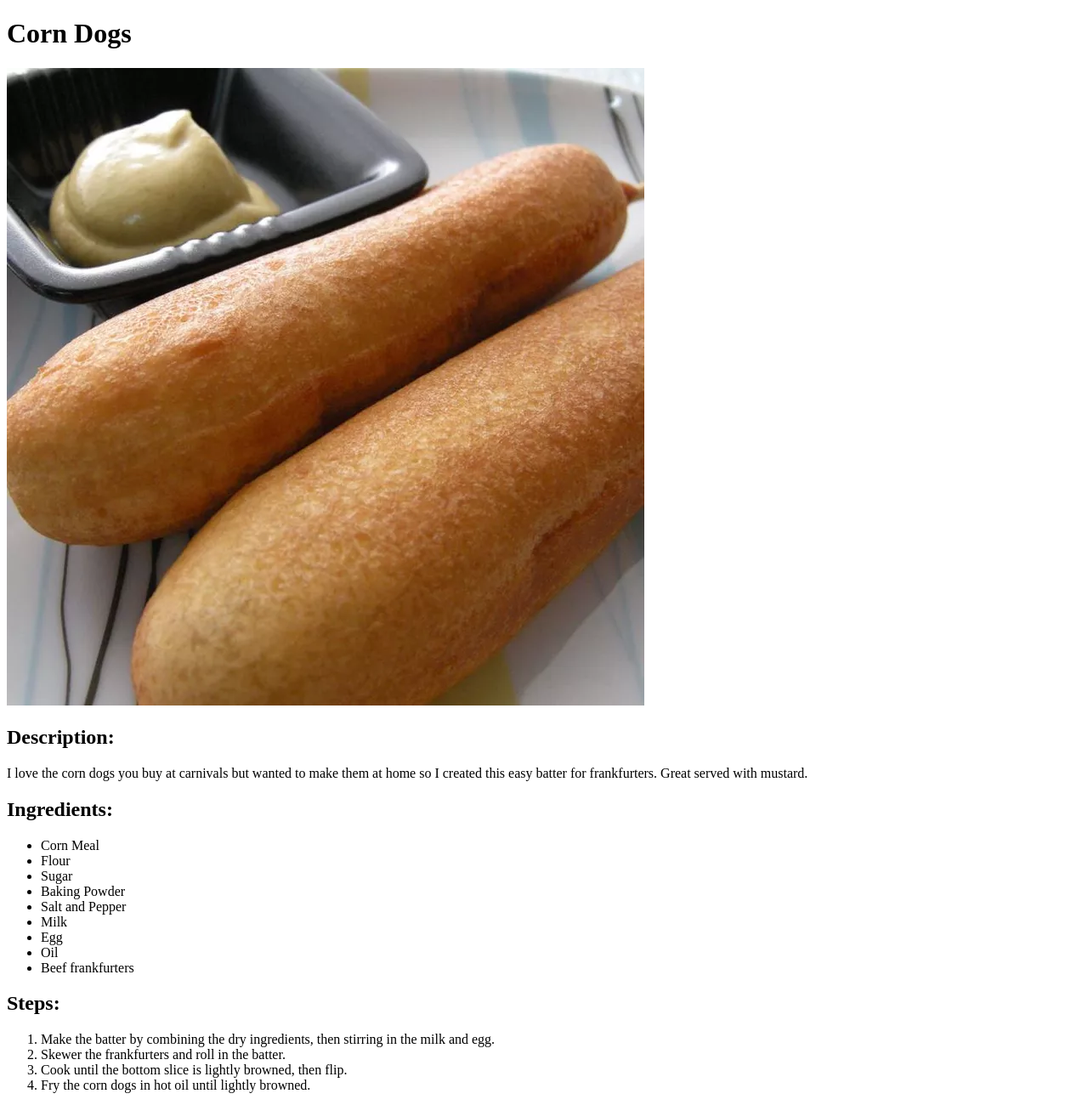
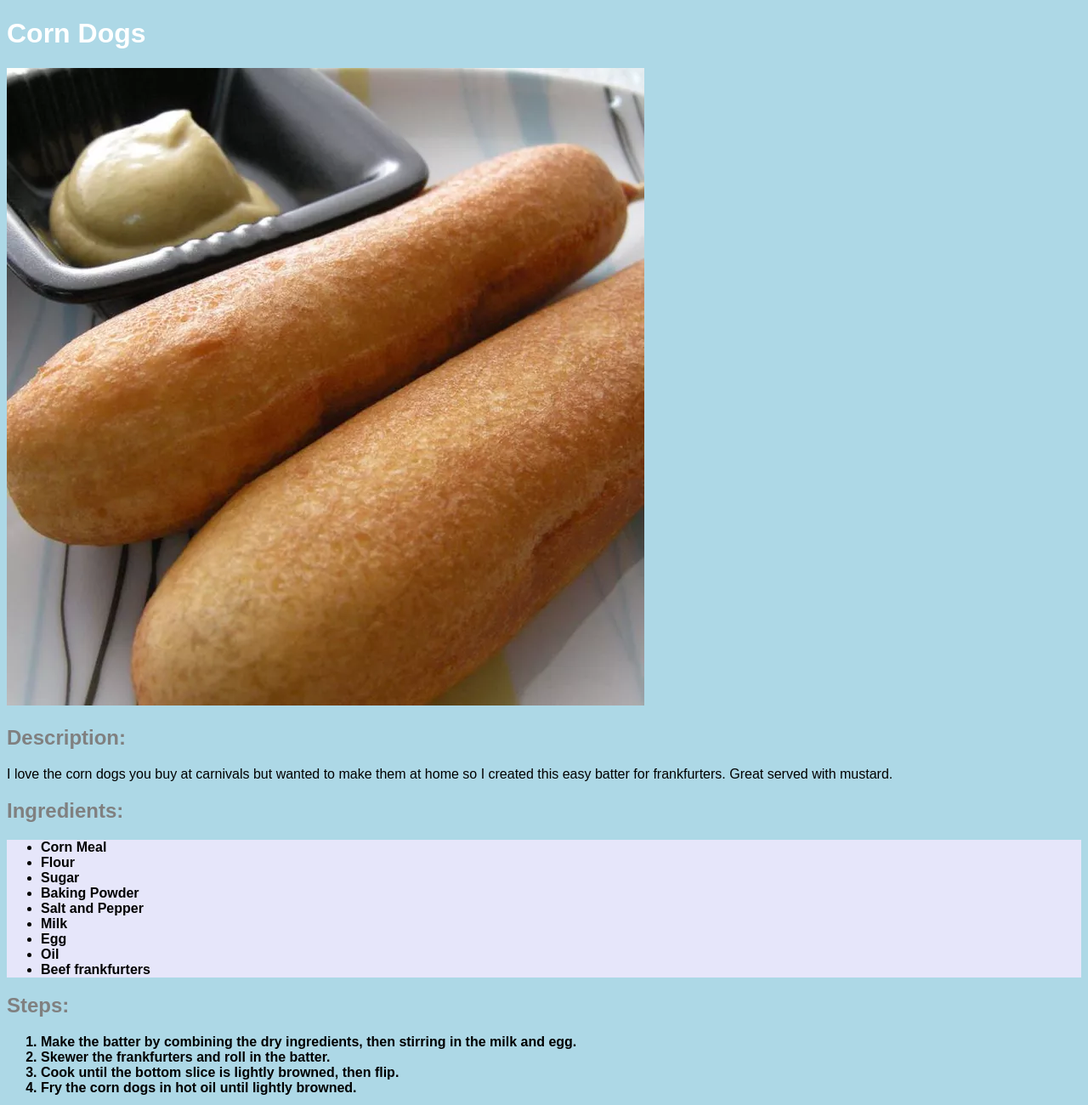
Before and after one commit to tyler-d-barrett/odin-recipes, a plain HTML site: page recipes/corn-dogs.html in a window 1280 px wide. Shown: the whole page at 85% size. Drawn offline with Linux system fonts and the light colour scheme.

Commit message:
Add basic style.css

```diff
--- a/recipes/corn-dogs.html
+++ b/recipes/corn-dogs.html
@@ -5,6 +5,7 @@
 <head>
     <meta charset="utf-8">
     <title>Corn Dogs</title>
+    <link rel="stylesheet" href="../style.css">
 </head>
 <body>
     <h1>Corn Dogs</h1>
--- /dev/null
+++ b/style.css
@@ -0,0 +1,24 @@
+body {
+    background-color: lightblue;
+    font-family:Arial, Helvetica, sans-serif;
+}
+
+h1 {
+    color: white;
+}
+
+ul {
+    background-color: lavender;
+}
+
+li a{
+    font-weight: 500;
+}
+
+li {
+    font-weight: 800;
+}
+
+h2 {
+    color: gray;
+}
```
Also changed, not shown: index.html (+1 -0 lines), recipes/grilled-cheese.html (+1 -0 lines), recipes/taco-salad.html (+1 -0 lines).
